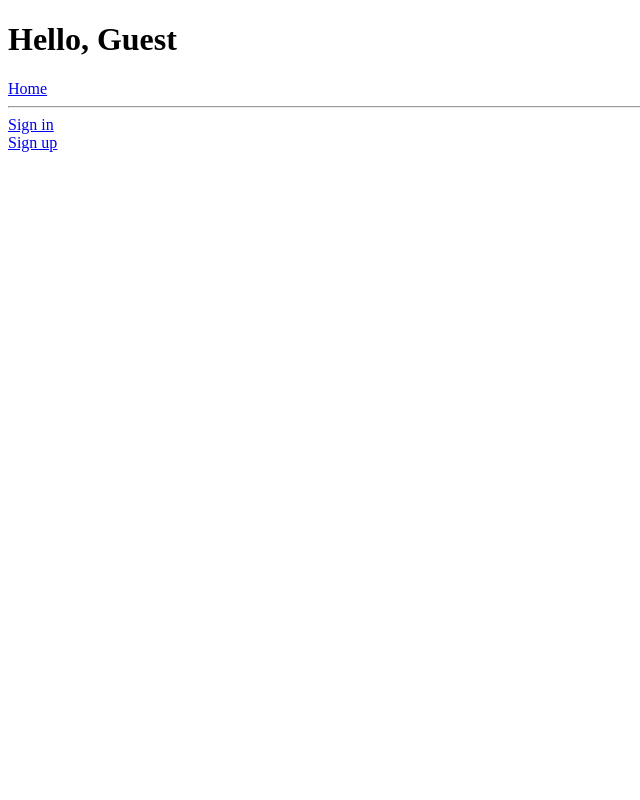
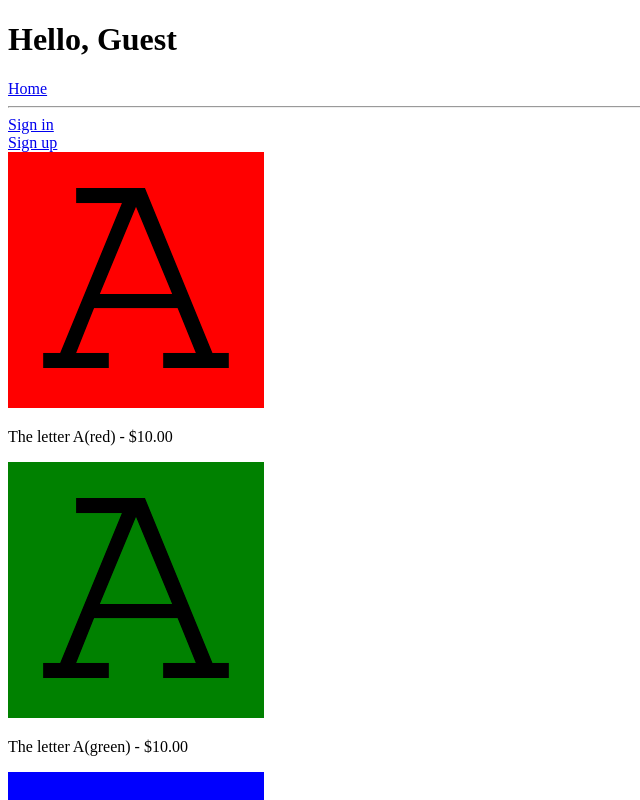
Before and after one commit to blindley/kunning-koala, a React (Vite) app: page / in a window 1280 px wide. Shown: the top 800 px of the page, without its empty margins (0-640 px from the left). Built offline with nearby package versions, Linux system fonts and the light colour scheme; no server answers.

Commit message:
very basic product cards

```diff
--- a/src/Home.jsx
+++ b/src/Home.jsx
@@ -2,6 +2,7 @@ import { useContext } from "react";
 import { getAuth, signOut as fbSignOut } from "firebase/auth";
 import { UserContext } from "./App";
 import { Link } from "react-router-dom";
+import { ProductCard } from "./ProductCard";
 
 const Home = () => {
   const { user } = useContext(UserContext);
@@ -18,12 +19,22 @@ const Home = () => {
         </div>
       ) : (
         <div>
-          <Link to="/signin">Sign in</Link>
-          <br />
-          <Link to="/signup">Sign up</Link>
-          <br />
+          <div>
+            <Link to="/signin">Sign in</Link>
+            <br />
+            <Link to="/signup">Sign up</Link>
+            <br />
+          </div>
         </div>
       )}
+      <div>
+        <ProductCard productId={0} />
+        <ProductCard productId={1} />
+        <ProductCard productId={2} />
+        <ProductCard productId={3} />
+        <ProductCard productId={4} />
+        <ProductCard productId={5} />
+      </div>
     </div>
   );
 };
--- /dev/null
+++ b/src/ProductCard.jsx
@@ -0,0 +1,29 @@
+const getProduct = (productId) => {
+  const colors = ["red", "green", "blue", "cyan", "orange", "yellow"];
+  // const numProducts = 26 * colors.length;
+  const upperIndex = Math.trunc(productId / colors.length) + 65;
+  const upperLetter = String.fromCharCode(upperIndex);
+  const lowerLetter = String.fromCharCode(upperIndex + 32);
+  const colorIndex = productId % colors.length;
+  const color = colors[colorIndex];
+  const imageFile = "dummy-data/alphabet/" + lowerLetter + "-" + color + ".png";
+  const productName = "The letter " + upperLetter + "(" + color + ")";
+  const price = 10;
+  return { productName, imageFile, price };
+};
+
+const formatPrice = (price) => {
+  return "$" + price.toFixed(2);
+};
+
+export const ProductCard = ({ productId }) => {
+  const { productName, imageFile, price } = getProduct(productId);
+  return (
+    <div>
+      <img src={imageFile} />
+      <p>
+        {productName} - {formatPrice(price)}
+      </p>
+    </div>
+  );
+};
```
